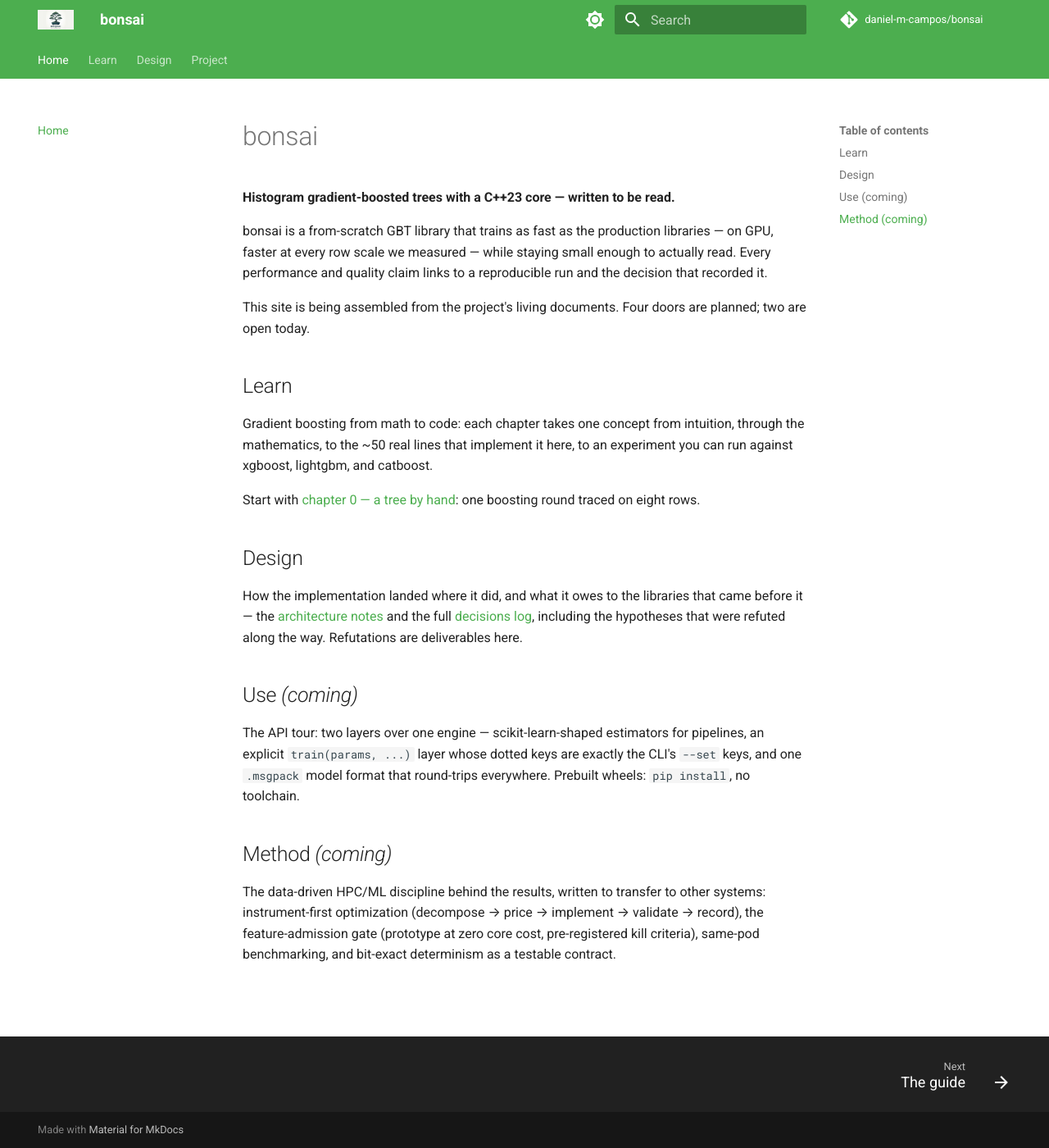
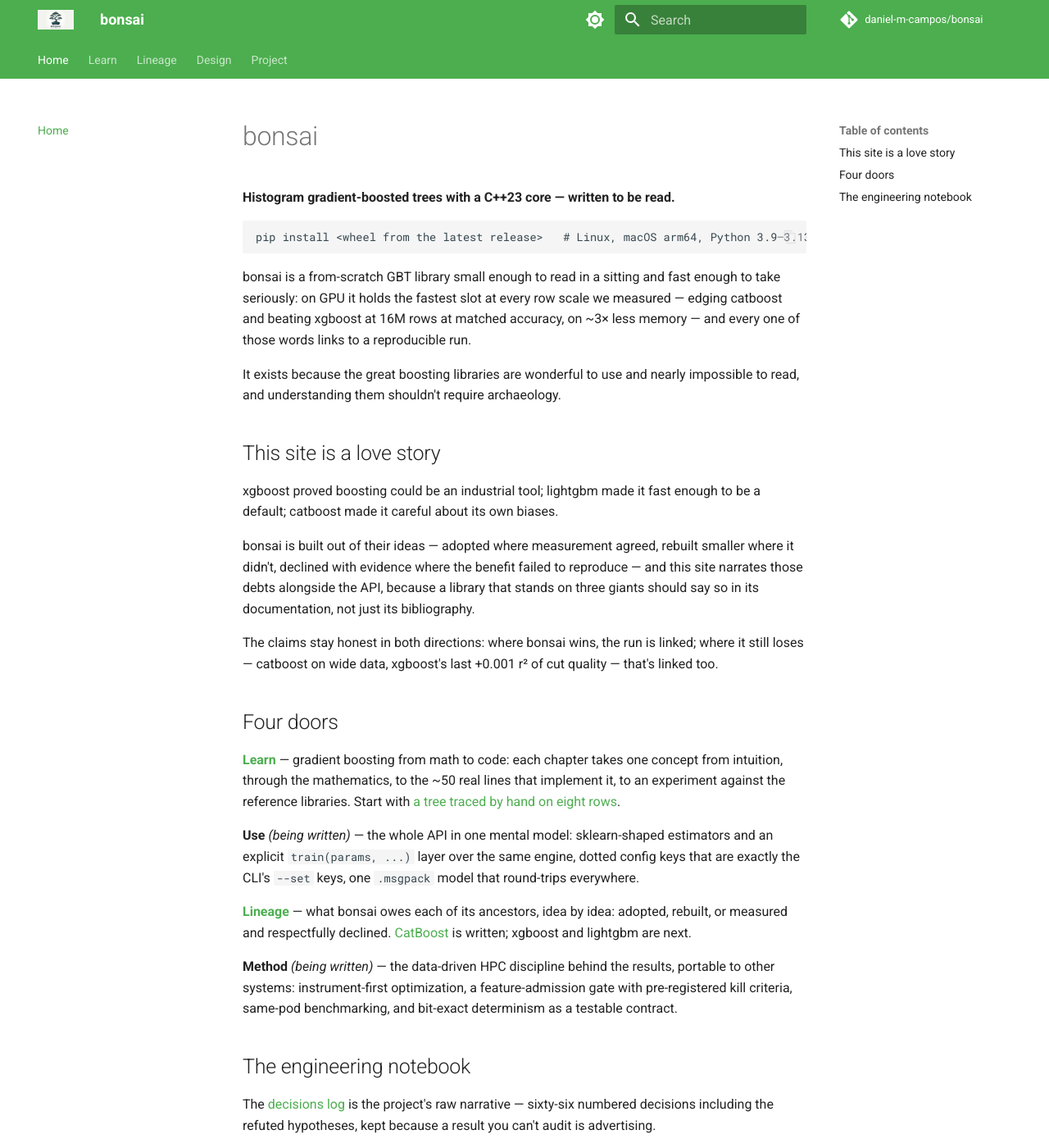
Before and after one commit to daniel-m-campos/bonsai, an MkDocs documentation site: the page built from docs/index.md, in a window 1280 px wide and 1400 px high. Shown: the whole window at 82% size. Built offline with MkDocs 1.6.1 and Material for MkDocs 9.7.7, drawn with Linux system fonts in a browser that asks for light colours; comment, search, counter and statistics services are not loaded; some of the changed text lies outside the part shown.

Commit message:
docs(site): editorial phase 1 — landing page + CatBoost lineage
Claude-Session: https://claude.ai/code/session_01SfgWZ7ftZV7aJJh87NXR72

````diff
--- a/docs/index.md
+++ b/docs/index.md
@@ -2,24 +2,34 @@
 
 **Histogram gradient-boosted trees with a C++23 core — written to be read.**
 
-bonsai is a from-scratch GBT library that trains as fast as the production libraries — on GPU, faster at every row scale we measured — while staying small enough to actually read. Every performance and quality claim links to a reproducible run and the decision that recorded it.
+```
+pip install <wheel from the latest release>   # Linux, macOS arm64, Python 3.9–3.13, no toolchain
+```
 
-This site is being assembled from the project's living documents. Four doors are planned; two are open today.
+bonsai is a from-scratch GBT library small enough to read in a sitting and fast enough to take seriously: on GPU it holds the fastest slot at every row scale we measured — edging catboost and beating xgboost at 16M rows at matched accuracy, on ~3× less memory — and every one of those words links to a reproducible run.
 
-## Learn
+It exists because the great boosting libraries are wonderful to use and nearly impossible to read, and understanding them shouldn't require archaeology.
 
-Gradient boosting from math to code: each chapter takes one concept from intuition, through the mathematics, to the ~50 real lines that implement it here, to an experiment you can run against xgboost, lightgbm, and catboost.
+## This site is a love story
 
-Start with [chapter 0 — a tree by hand](guide/0-a-tree-by-hand.md): one boosting round traced on eight rows.
+xgboost proved boosting could be an industrial tool; lightgbm made it fast enough to be a default; catboost made it careful about its own biases.
 
-## Design
+bonsai is built out of their ideas — adopted where measurement agreed, rebuilt smaller where it didn't, declined with evidence where the benefit failed to reproduce — and this site narrates those debts alongside the API, because a library that stands on three giants should say so in its documentation, not just its bibliography.
 
-How the implementation landed where it did, and what it owes to the libraries that came before it — the [architecture notes](architecture/README.md) and the full [decisions log](decisions.md), including the hypotheses that were refuted along the way. Refutations are deliverables here.
+The claims stay honest in both directions: where bonsai wins, the run is linked; where it still loses — catboost on wide data, xgboost's last +0.001 r² of cut quality — that's linked too.
 
-## Use *(coming)*
+## Four doors
 
-The API tour: two layers over one engine — scikit-learn-shaped estimators for pipelines, an explicit `train(params, ...)` layer whose dotted keys are exactly the CLI's `--set` keys, and one `.msgpack` model format that round-trips everywhere. Prebuilt wheels: `pip install`, no toolchain.
+**[Learn](guide/README.md)** — gradient boosting from math to code: each chapter takes one concept from intuition, through the mathematics, to the ~50 real lines that implement it, to an experiment against the reference libraries. Start with [a tree traced by hand on eight rows](guide/0-a-tree-by-hand.md).
 
-## Method *(coming)*
+**Use** *(being written)* — the whole API in one mental model: sklearn-shaped estimators and an explicit `train(params, ...)` layer over the same engine, dotted config keys that are exactly the CLI's `--set` keys, one `.msgpack` model that round-trips everywhere.
 
-The data-driven HPC/ML discipline behind the results, written to transfer to other systems: instrument-first optimization (decompose → price → implement → validate → record), the feature-admission gate (prototype at zero core cost, pre-registered kill criteria), same-pod benchmarking, and bit-exact determinism as a testable contract.
+**[Lineage](lineage/catboost.md)** — what bonsai owes each of its ancestors, idea by idea: adopted, rebuilt, or measured and respectfully declined. [CatBoost](lineage/catboost.md) is written; xgboost and lightgbm are next.
+
+**Method** *(being written)* — the data-driven HPC discipline behind the results, portable to other systems: instrument-first optimization, a feature-admission gate with pre-registered kill criteria, same-pod benchmarking, and bit-exact determinism as a testable contract.
+
+## The engineering notebook
+
+The [decisions log](decisions.md) is the project's raw narrative — sixty-six numbered decisions including the refuted hypotheses, kept because a result you can't audit is advertising.
+
+The [architecture notes](architecture/README.md) are its structured companion: one document per subsystem, written once, referenced instead of repeated.
--- a/mkdocs.yml
+++ b/mkdocs.yml
@@ -101,6 +101,8 @@ nav:
       - 11. Performance engineering: guide/11-performance-engineering.md
       - 12. Multiclass: guide/12-multiclass.md
       - 13. Categorical features: guide/13-categorical-features.md
+  - Lineage:
+      - CatBoost: lineage/catboost.md
   - Design:
       - Architecture: architecture/README.md
       - Decisions log: decisions.md
````
Also changed, not shown: docs/lineage/catboost.md (added, +43 -0 lines).
